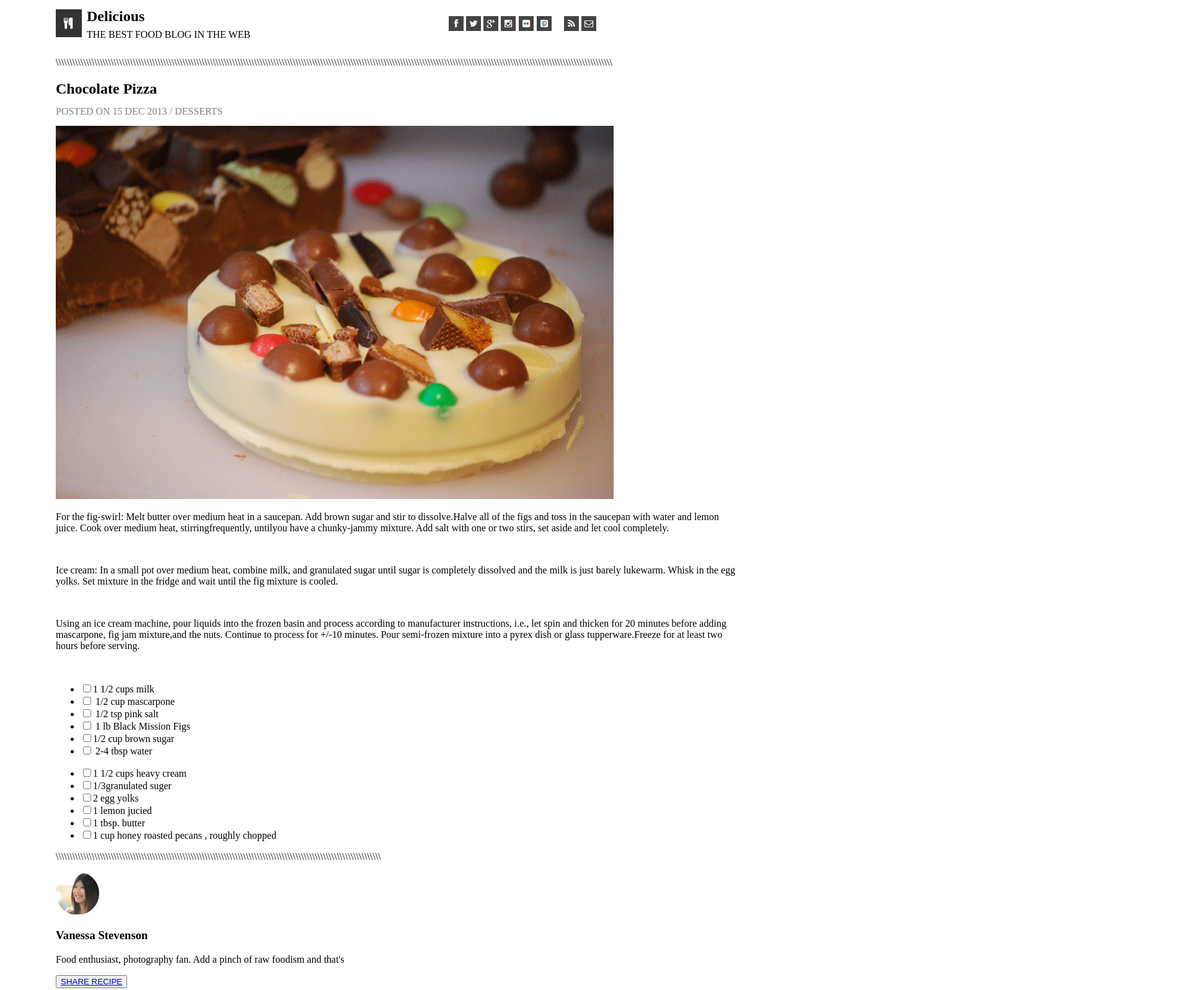
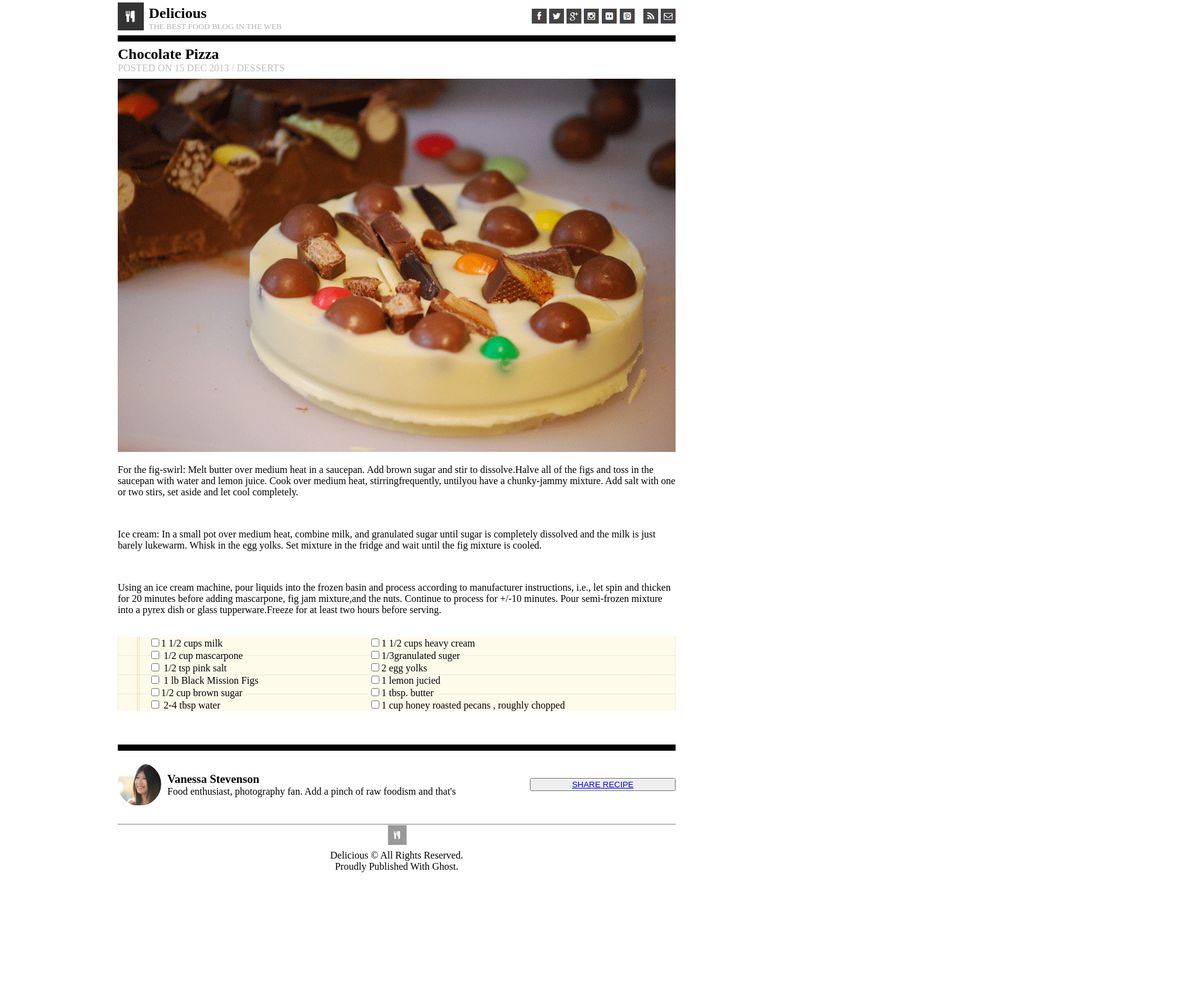
Before and after one commit to Sarahdarwishh/chocolate-pizza, a plain HTML site: page index.html in a window 1280 px wide. Shown: the top 1597 px of the page at 62% size, 1920 px wide, since content can reach past the window. After the commit the page ends 1414 px from the top, so only its background shows below. Drawn offline with Linux system fonts and the light colour scheme.

Commit message:
HTML & CSS edit

```diff
--- a/css/style.css
+++ b/css/style.css
@@ -3,7 +3,7 @@
 }
 
 body{
-    width: 1100px;
+    width: 900px;
     margin: auto;
 }
 
@@ -12,71 +12,59 @@ header {
     display: grid;
     grid-template-columns: 50px auto auto;
     align-items: center;
-}
-
-header section:nth-child(1){
-    line-height: 0.5;
+    border-bottom: 10px solid;
 }
 
 header section:nth-child(2){
-    text-align: left;
-    line-height: 0.5;
+    line-height: 0.1;
+}
+header section:nth-child(2) p {
+    font-size: small;
+    opacity: 0.6;
+    color: gray;
+}
+
+header section:nth-child(3){
+    text-align: right;
+}
+
+header section:nth-child(3) span:nth-child(2){
+    margin-left: 10px;
+}
+
+main section:nth-child(1){
+    line-height: 0.1;
 
 }
 
-#imgs {
+main section:nth-child(1) p{
+    opacity: 0.5;
+    color: gray;
+}
+
+main section:nth-child(4){
     display: grid;
     grid-template-columns: auto auto;
-    gap:1px;
+    background-image:url(../img/list-bg.png);
+    padding-left: 50px;
 
 }
 
-#imgs section:nth-child(1) {
- margin-right: -20px;
+main section:nth-child(8){
+    border-top: 10px solid black;
+    padding-top: 20px;
+    margin-bottom: 30px;
+    display: grid;
+    grid-template-columns: 80px auto auto;
+    align-items: center;
 }
 
-#imgs section:nth-child(2){
-    margin-left: -120px;
+main section:nth-child(8) div {
+    line-height: 0.1;
 }
 
-h4 {
-    font-weight: lighter;
-    color: gray;
-    line-height: 0.2;
+footer {
+    border-top: 0.5px solid gray ;
+    line-height: 0.1;
+    text-align: center;
 }
-
-/*
-header div section:nth-child(1) {
-
-    position: relative;
-}
-
-
-#logo {
-    position: absolute;
-    left: 200px;
-    top: 40px;
-
-}
-
-#P1 {
-    font-size: 11px;
-   position: absolute;
-   bottom: -88px;
-   left: 268px;
-   font-family: serif;
-   opacity: 0.8;
-}
-
-#H1{
-    top: -11px;
-    position: absolute;
-    left: 266px;
-    font-size: 50px;
-    font-family: 'Dancing Script', cursive;
-}
-
-header div section:nth-child(2){
-    position: relative;
-
-} */
--- a/index.html
+++ b/index.html
@@ -1,13 +1,14 @@
 <!DOCTYPE html>
 <html lang="en">
+
 <head>
     <meta charset="UTF-8">
     <meta http-equiv="X-UA-Compatible" content="IE=edge">
     <meta name="viewport" content="width=device-width, initial-scale=1.0">
     <title>chocolate-pizza</title>
-    <!-- <link rel="stylesheet" href="./css/reset.css"> -->
     <link rel="stylesheet" href="./css/style.css">
 </head>
+
 <body>
     <header>
 
@@ -20,38 +21,37 @@
         </section>
 
         <section id="imgs">
-            <section>
+            <span>
                 <img src="img/fb-icon.png" alt="">
                 <img src="img/twit-icon.png" alt="">
                 <img src="img/gp-icon.png" alt="">
                 <img src="img/insta-icon.png" alt="">
                 <img src="img/flic-icon.png" alt="">
                 <img src="img/pint-icon.png" alt="">
-            </section>
-            <section>
+            </span>
+
+            <span>
                 <img src="img/rss-icon.png" alt="">
                 <img src="img/mail-icon.png" alt="">
-            </section>
+            </span>
+
         </section>
 
 
     </header>
     <main>
+        <!-- <p>
+            \\\\\\\\\\\\\\\\\\\\\\\\\\\\\\\\\\\\\\\\\\\\\\\\\\\\\\\\\\\\\\\\\\\\\\\\\\\\\\\\\\\\\\\\\\\\\\\\\\\\\\\\\\\\\\\\\\\\\\\\\\\\\\\\\\\\\\\\\\\\\\\\\\\\\\\\\\\\\\\\\\\\\\\\\\\\\\\\\\\\\\\\\\\\\\\\\\\\\\\\\\
+        </p> -->
         <section>
-            <p>
-                \\\\\\\\\\\\\\\\\\\\\\\\\\\\\\\\\\\\\\\\\\\\\\\\\\\\\\\\\\\\\\\\\\\\\\\\\\\\\\\\\\\\\\\\\\\\\\\\\\\\\\\\\\\\\\\\\\\\\\\\\\\\\\\\\\\\\\\\\\\\\\\\\\\\\\\\\\\\\\\\\\\\\\\\\\\\\\\\\\\\\\\\\\\\\\\\\\\\\\\\\\
-            </p>
-            <h2>
-                Chocolate Pizza
-            </h2>
-            <h4>
-                POSTED ON 15 DEC 2013 / DESSERTS
-            </h4>
-            <!-- <img src="img/print.png" alt=""> -->
+            <h2>Chocolate Pizza</h2>
+            <p>POSTED ON 15 DEC 2013 / DESSERTS</p>
         </section>
+
         <section>
             <img src="img/choco-pizza.png" alt="">
         </section>
+
         <section>
             <p>For the fig-swirl: Melt butter over medium heat in a saucepan. Add brown sugar and stir to dissolve.Halve
                 all of the figs and toss in the saucepan with water and lemon juice. Cook over medium heat,
@@ -73,48 +73,60 @@
             </p>
             <br>
         </section>
+
         <section>
-            <!-- <img src="img/list-bg.png" alt=""> -->
+
             <div>
-                <ul>
-                    <li><input type="checkbox">1 1/2 cups milk </li>
-                    <li><input type="checkbox"> 1/2 cup mascarpone</li>
-                    <li><input type="checkbox"> 1/2 tsp pink salt</li>
-                    <li><input type="checkbox"> 1 lb Black Mission Figs</li>
-                    <li><input type="checkbox">1/2 cup brown sugar </li>
-                    <li><input type="checkbox"> 2-4 tbsp water</li>
-                </ul>
+                <div><input type="checkbox">1 1/2 cups milk</div>
+                <div><input type="checkbox"> 1/2 cup mascarpone</div>
+                <div><input type="checkbox"> 1/2 tsp pink salt</div>
+                <div><input type="checkbox"> 1 lb Black Mission Figs</div>
+                <div><input type="checkbox">1/2 cup brown sugar</div>
+                <div><input type="checkbox"> 2-4 tbsp water</div>
+
             </div>
             <div>
-                <ul>
-                    <li><input type="checkbox">1 1/2 cups heavy cream</li>
-                    <li><input type="checkbox">1/3granulated suger</li>
-                    <li><input type="checkbox">2 egg yolks</li>
-                    <li><input type="checkbox">1 lemon jucied</li>
-                    <li><input type="checkbox">1 tbsp. butter</li>
-                    <li><input type="checkbox">1 cup honey roasted pecans , roughly chopped</li>
-                </ul>
+
+                <div><input type="checkbox">1 1/2 cups heavy cream</div>
+                <div> <input type="checkbox">1/3granulated suger</div>
+                <div><input type="checkbox">2 egg yolks</div>
+                <div><input type="checkbox">1 lemon jucied</div>
+                <div><input type="checkbox">1 tbsp. butter</div>
+                <div> <input type="checkbox">1 cup honey roasted pecans , roughly chopped</div>
             </div>
         </section>
+
+        <br>
+        <br>
+        <br>
+
+        <!-- <p>
+            \\\\\\\\\\\\\\\\\\\\\\\\\\\\\\\\\\\\\\\\\\\\\\\\\\\\\\\\\\\\\\\\\\\\\\\\\\\\\\\\\\\\\\\\\\\\\\\\\\\\\\\\\\\\\\\\\\\\\\\\\\\\\\\\\\\\\\\\\\\\\\\\\\\\\\\\\\\\\\\\\\\\\\\\\\\\\\\\\\\\\\\\\\\\\\\\\\\\\\\\\\
+        </p> -->
+
         <section>
-            <p>
-                \\\\\\\\\\\\\\\\\\\\\\\\\\\\\\\\\\\\\\\\\\\\\\\\\\\\\\\\\\\\\\\\\\\\\\\\\\\\\\\\\\\\\\\\\\\\\\\\\\\\\\\\\\\\\\\\\\\\\\
-            </p>
+
             <img src="img/van-pic.png" alt="">
             <div>
                 <h3>Vanessa Stevenson</h3>
                 <p>Food enthusiast, photography fan. Add a pinch of raw foodism and that's</p>
+
+            </div>
+
             <button><a href="www.SHARE RECIPE.com">SHARE RECIPE</a></button>
-            </div>
+
         </section>
+
     </main>
+
     <footer>
-        <p>
+        <!-- <p>
             ــــــــــــــــــــــــــــــــــــــــــــــــــــــــــــــــــــــــــــــــــــــــــــــــــــــــــــــــــــــــــــــــــــــــــــــــــــــــــــــــــــــــــــــــــــــــــــــــــــــــــــــــــــــــــــــــــــــــــــــــــــــــــــــــــــــــــــــــــــــــــــــــــــــــــــــــــــــــــــــــــــــــــــــــــــــــــــــــــــــــــــــــــــــــــــــــــــــــــــــــــــــــــــــــــــــــــــــــــــــــــــــــــــــــــــــــــــــــــــــــــــــــــــــــــــــــــــــــــــــــــــــــــــــــــــــــــــــــــــــــــــــــــــــــــــــــــــــــــــــــــــــــــــــــــــــــــــــــــــــــــــــــــــــــــــــــــــــــــــــــــــــــــــــــــــــــــــــــــــــــــــــــــــــــــــــــــــــــــــــــــــــــــــــــــــــــــ
-        </p>
+        </p> -->
         <img src="img/small-logo.png" alt="">
         <p>Delicious &copy; All Rights Reserved.</p>
         <p>Proudly Published With Ghost.</p>
     </footer>
 </body>
+
 </html>
```
Lines whose indentation alone changed are shown as unchanged.
